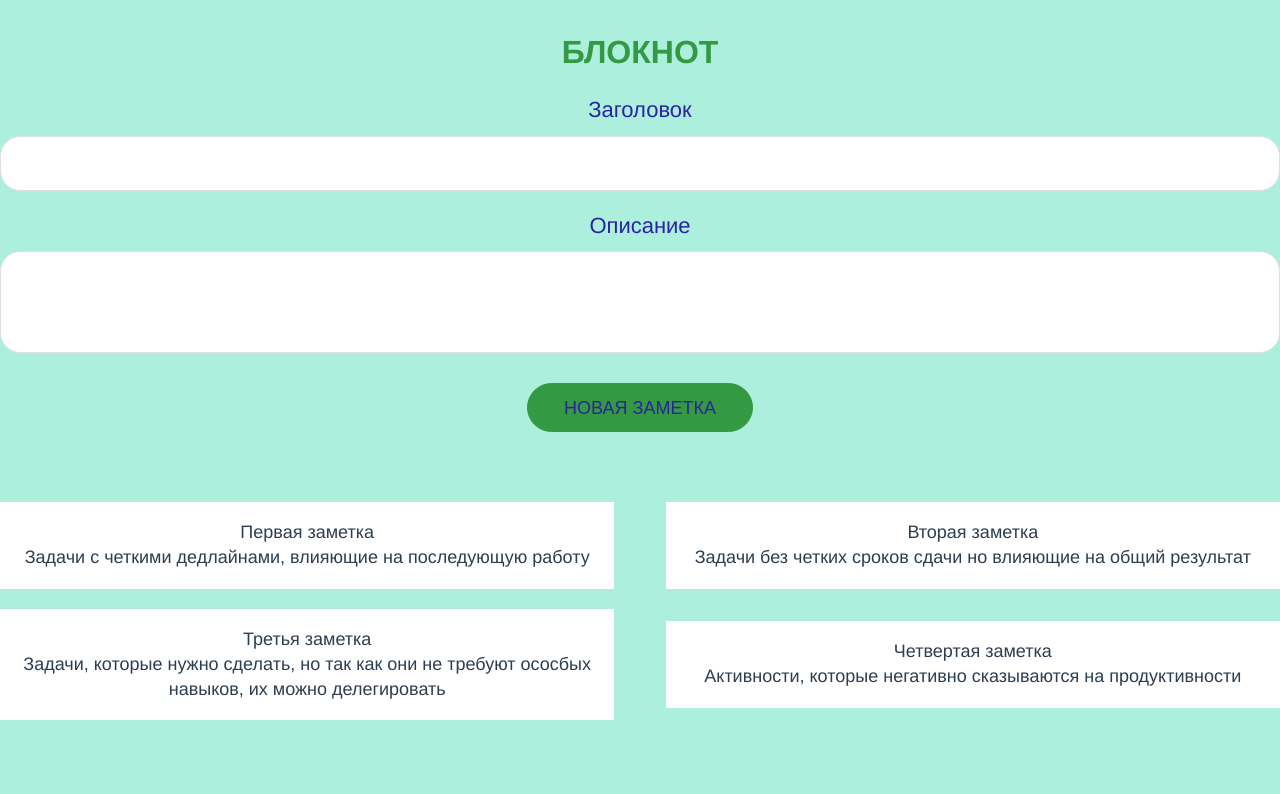
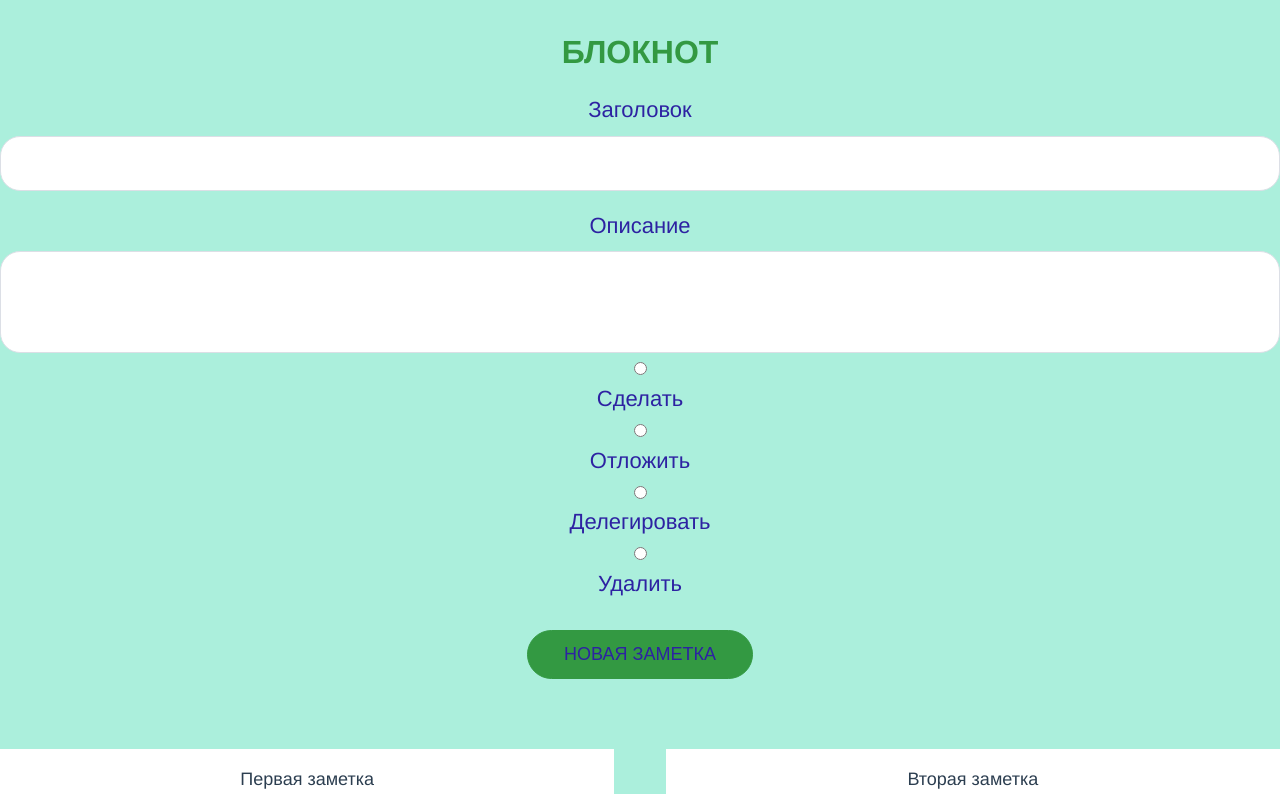
Before and after one commit to OlgaKrv/Notes, a Vue app: page / in a window 1280 px wide. Shown: the top 794 px of the page. Built offline with nearby package versions, Linux system fonts and the light colour scheme.

Commit message:
added priorities

```diff
--- a/src/components/NewNote.vue
+++ b/src/components/NewNote.vue
@@ -4,15 +4,20 @@
       <label class="item_text">Заголовок</label>
       <input v-model="newNote.title" type="text" />
       <label class="item_text">Описание</label>
-      <textarea v-model="newNote.descr"></textarea>
-      <!-- <prioritis @select="newNote.type" /> -->
+      <textarea v-model="newNote.description"></textarea>
+      <priorities @select="newNote.type" />
       <button class="btn btn_primary" @click="addNote">Новая заметка</button>
     </div>
   </div>
 </template>
 
 <script>
+import priorities from "./Priorities.vue";
+
 export default {
+  components: {
+    priorities,
+  },
   data() {
     return {
       newNote: {},
--- /dev/null
+++ b/src/components/Priorities.vue
@@ -0,0 +1,76 @@
+<template>
+  <div class="prioritis">
+    <div
+      class="prioritis_type"
+      v-for="type in types"
+      :key="type.id"
+      @mouseover="type.show = true"
+      @mouseout="type.show = false"
+    >
+      <div class="prioritis_header item_text">
+        <input
+          class="input_radio"
+          type="radio"
+          :value="type"
+          v-model="selectedType"
+          @click="prioritySelection"
+        />
+        <div>{{ type.title }}</div>
+      </div>
+      <transition name="prioritis_animated">
+        <p v-if="type.show">{{ type.description }}</p>
+      </transition>
+    </div>
+  </div>
+</template>
+
+<script>
+export default {
+  data() {
+    return {
+      // selectedType: {
+      //   id: 0,
+      //   title: '',
+      //   show: false,
+      //   description: '',
+      // },
+      types: [
+        {
+          id: 0,
+          title: "Сделать",
+          show: false,
+          description:
+            "Задачи с четкими дедлайнами, влияющие на последующую работу",
+        },
+        {
+          id: 1,
+          title: "Отложить",
+          show: false,
+          description:
+            "Задачи без четких сроков сдачи но влияющие на общий результат",
+        },
+        {
+          id: 2,
+          title: "Делегировать",
+          show: false,
+          description:
+            "Задачи, которые нужно сделать, но так как они не требуют " +
+            "ососбых навыков, их можно делегировать",
+        },
+        {
+          id: 3,
+          title: "Удалить",
+          show: false,
+          description:
+            "Активности, которые негативно сказываются на продуктивности",
+        },
+      ],
+    };
+  },
+  // methods: {
+  //   prioritySelection() {
+  //     this.$emit('select', this.selectedType.id)
+  //   },
+  // },
+};
+</script>
--- a/src/components/noteItem.vue
+++ b/src/components/noteItem.vue
@@ -1,7 +1,7 @@
 <template>
   <div class="note">
     <h1>{{ note.title }}</h1>
-    <div>{{ note.descr }}</div>
+    <div>{{ note.description }}</div>
   </div>
 </template>
 
--- a/src/store/addedNewNote.js
+++ b/src/store/addedNewNote.js
@@ -5,7 +5,7 @@ export default {
     addedNewNote: {
       id: 0,
       title: "",
-      descr: "",
+      description: "",
       date: new Date(Date.now()).toLocaleDateString(),
       type: 0,
     },
--- a/src/store/notesArray.js
+++ b/src/store/notesArray.js
@@ -4,21 +4,23 @@ export default {
       {
         id: 0,
         title: "Первая заметка",
-        descr: "Задачи с четкими дедлайнами, влияющие на последующую работу",
+        description:
+          "Задачи с четкими дедлайнами, влияющие на последующую работу",
         date: new Date(Date.now()).toLocaleDateString(),
         type: 0,
       },
       {
         id: 1,
         title: "Вторая заметка",
-        descr: "Задачи без четких сроков сдачи но влияющие на общий результат",
+        description:
+          "Задачи без четких сроков сдачи но влияющие на общий результат",
         date: new Date(Date.now()).toLocaleDateString(),
         type: 1,
       },
       {
         id: 2,
         title: "Третья заметка",
-        descr:
+        description:
           "Задачи, которые нужно сделать, но так как они не требуют ососбых" +
           " навыков, их можно делегировать",
         date: new Date(Date.now()).toLocaleDateString(),
@@ -27,7 +29,8 @@ export default {
       {
         id: 3,
         title: "Четвертая заметка",
-        descr: "Активности, которые негативно сказываются на продуктивности",
+        description:
+          "Активности, которые негативно сказываются на продуктивности",
         date: new Date(Date.now()).toLocaleDateString(),
         type: 3,
       },
@@ -38,7 +41,7 @@ export default {
       state.noteList.push({
         id: payload.id,
         title: payload.title,
-        descr: payload.descr,
+        description: payload.description,
         date: payload.date,
         type: payload.type,
       });
```
